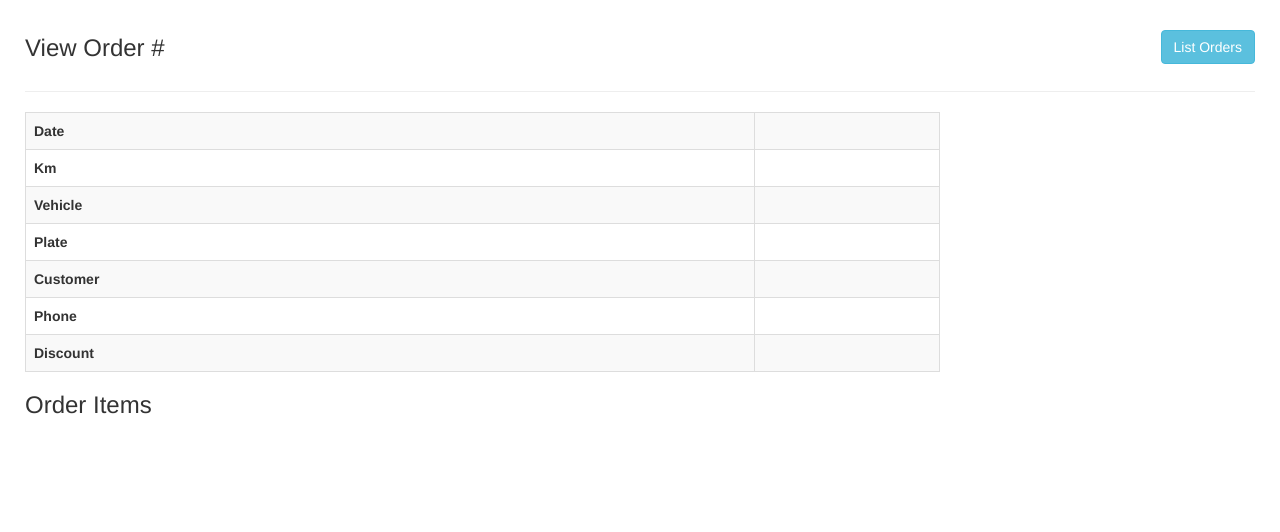
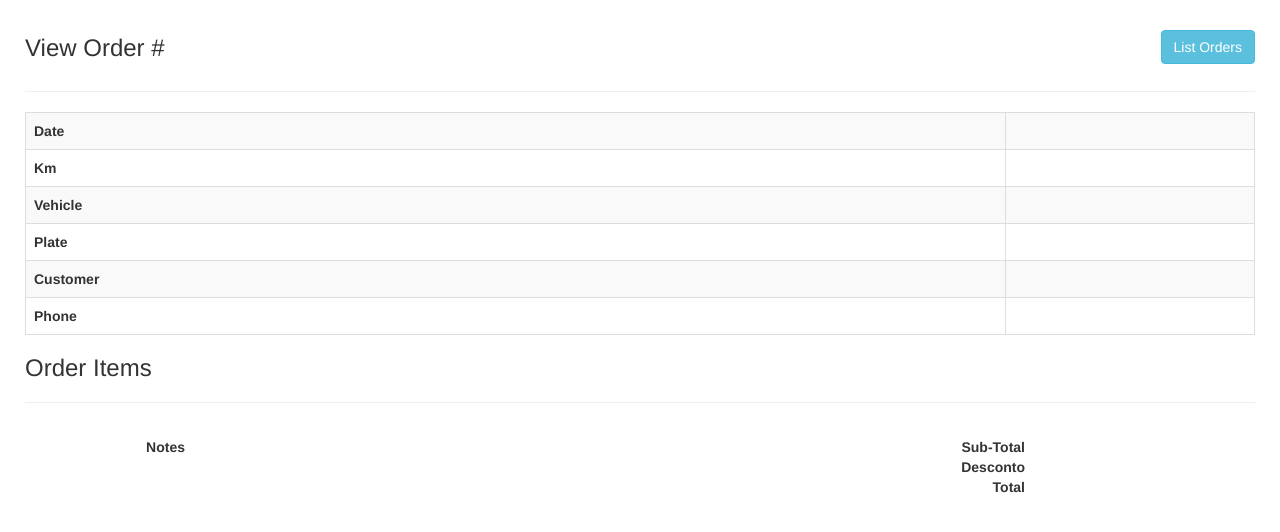
Before and after one commit to ruancarvalho/automanager, a CakePHP app: the page made by app/View/Orders/view.ctp in a window 1280 px wide. Shown: the part 50-582 px from the top of the page. Run offline with PHP 8.4 and a stand-in for CakePHP, Linux system fonts and the light colour scheme; the template is opened without the code that fills it, so the values that code supplies are empty; some libraries are stand-ins or nearby versions.

Commit message:
Minor Fixes

```diff
--- a/app/Config/core.php
+++ b/app/Config/core.php
@@ -33,7 +33,7 @@
  * In production mode, flash messages redirect after a time interval.
  * In development mode, you need to click the flash message to continue.
  */
-	Configure::write('debug', 2);
+	Configure::write('debug', 0);
 
 	// Carrega arquivos do projeto
 	if (file_exists(APP . 'Config' . DS . 'config.php')) {
--- a/app/Controller/OrdersController.php
+++ b/app/Controller/OrdersController.php
@@ -78,6 +78,8 @@ class OrdersController extends AppController {
                     }
                 }
 
+                //$total = $total - $this->data['discount'];
+
                 // Atualiza o Valor Total da Venda
                 $this->Order->saveField('total', $total);
 
--- a/app/View/Orders/add.ctp
+++ b/app/View/Orders/add.ctp
@@ -75,7 +75,7 @@ $type = array(
                     <tr>
                         <td><?php echo $this->Form->input('OrderItem.'. $i .'.name', array('class' => 'form-control', 'disabled' => true, 'label' => false, 'value' => $type[$i])); ?></td>
                         <td><?php echo $this->Form->input('OrderItem.'. $i .'.product_id', array('class' => 'item-id', 'label' => false, 'type' => 'text')); ?></td>
-                        <td><?php echo $this->Form->input('OrderItem.'. $i .'.quantity', array('class' => 'form-control', 'label' => false, 'min' => 1)); ?></td>
+                        <td><?php echo $this->Form->input('OrderItem.'. $i .'.quantity', array('class' => 'form-control', 'label' => false, 'min' => 0.1)); ?></td>
                         <td><?php echo $this->Form->input('OrderItem.'. $i .'.price', array('class' => 'form-control', 'disabled' => true, 'label' => false)); ?></td>
                         <td class="actions">
                                 <?php echo $this->Form->button(__('Remove'), array(
--- a/app/View/Orders/view.ctp
+++ b/app/View/Orders/view.ctp
@@ -15,7 +15,7 @@
  </div>
 <hr />
 <div id="orders-container" class="row">
-	<div id="page-content" class="col-sm-9">
+	<div id="page-content" class="col-md-12">
 		<div class="table-responsive">
 			<table class="table table-striped table-bordered">
 			<tbody>
@@ -43,10 +43,6 @@
 				<td><strong><?php echo __('Phone'); ?></strong></td>
 				<td><?php echo h($order['Order']['phone']); ?>&nbsp;</td>
 			</tr>
-			<tr>
-				<td><strong><?php echo __('Discount'); ?></strong></td>
-				<td><?php echo h($order['Order']['discount']); ?>&nbsp;</td>
-			</tr>
 			</tbody>
 			</table><!-- /.table table-striped table-bordered -->
 		</div><!-- /.table-responsive -->
@@ -71,8 +67,8 @@
 					<td><?php echo $productSale['Product']['name']; ?></td>
 					<td><?php echo $productSale['Product']['id']; ?></td>
 					<td><?php echo $productSale['quantity']; ?></td>
-					<td><?php echo $productSale['price']; ?></td>
-					<td><strong>R$ <?php echo $productSale['price'] * $productSale['quantity']; ?></strong></td>
+					<td><?php echo $this->Number->currency($productSale['price'], 'BRL'); ?></td>
+					<td><strong><?php echo $this->Number->currency($productSale['price'] * $productSale['quantity'], 'BRL'); ?></strong></td>
 				</tr>
 <?php endforeach; ?>
 				</tbody>
@@ -81,6 +77,26 @@
 
 			<?php endif; ?>
 		</div><!-- /.related -->
+		<hr />
+		<div class="row"  class="col-md-12">
+			<div class="col-md-8">
+				<dl class="dl-horizontal">
+					<dt><?php echo __('Notes'); ?></dt>
+					<dd><?php echo h($order['Order']['notes']); ?></dd>
+				</dl>
+			</div>
+			<div class="col-md-4">
+				<dl class="dl-horizontal">
+					<dt><?php echo __('Sub-Total'); ?></dt>
+					<dd><?php echo $this->Number->currency($order['Order']['total'], 'BRL'); ?></dd>
+					<dt><?php echo __('Desconto'); ?></dt>
+					<dd><?php echo $this->Number->currency($order['Order']['discount'], 'BRL'); ?></dd>
+					<dt><?php echo __('Total'); ?></dt>
+					<dd><?php echo $this->Number->currency($order['Order']['total'] - $order['Order']['discount'], 'BRL'); ?></dd>
+				</dl>
+			</div>
+		</div>
+
 	</div><!-- /#page-content .span9 -->
 </div><!-- /#page-container .row-fluid -->
 
--- a/app/webroot/js/orders/add.js
+++ b/app/webroot/js/orders/add.js
@@ -39,7 +39,7 @@
         cols += '<td><input name="data[OrderItem]['+ counter +'][name]" class="form-control" disabled="disabled" type="text"></td>';
         cols += '<td><input name="data[OrderItem]['+ counter +'][product_id]" class="form-control item-id" type="text"></td>';
 
-        cols += '<td><input name="data[OrderItem]['+ counter +'][quantity]" class="form-control" min="1" step="any" maxlength="8" type="number"></td>';
+        cols += '<td><input name="data[OrderItem]['+ counter +'][quantity]" class="form-control" min="0.1" step="any" maxlength="8" type="number"></td>';
         cols += '<td><input name="data[OrderItem]['+ counter +'][price]" class="form-control" disabled="disabled" type="text"></td>';
 
         cols += '<td class="actions">';
```
Also changed, not shown: app/Controller/AppController.php (+6 -3 lines), 1 other file.
